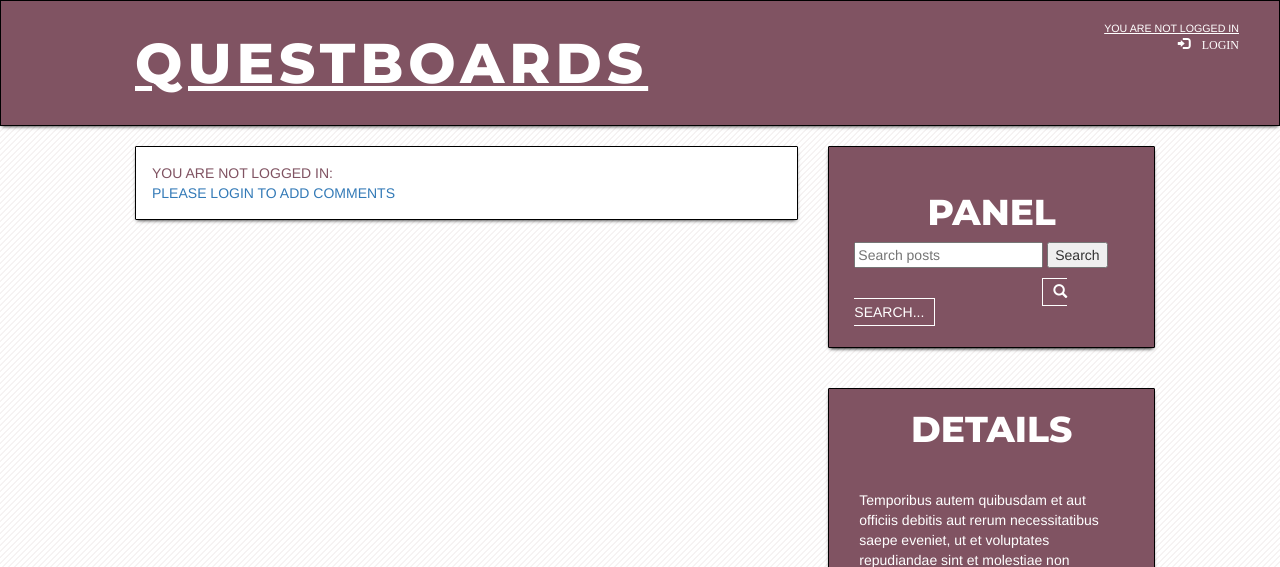
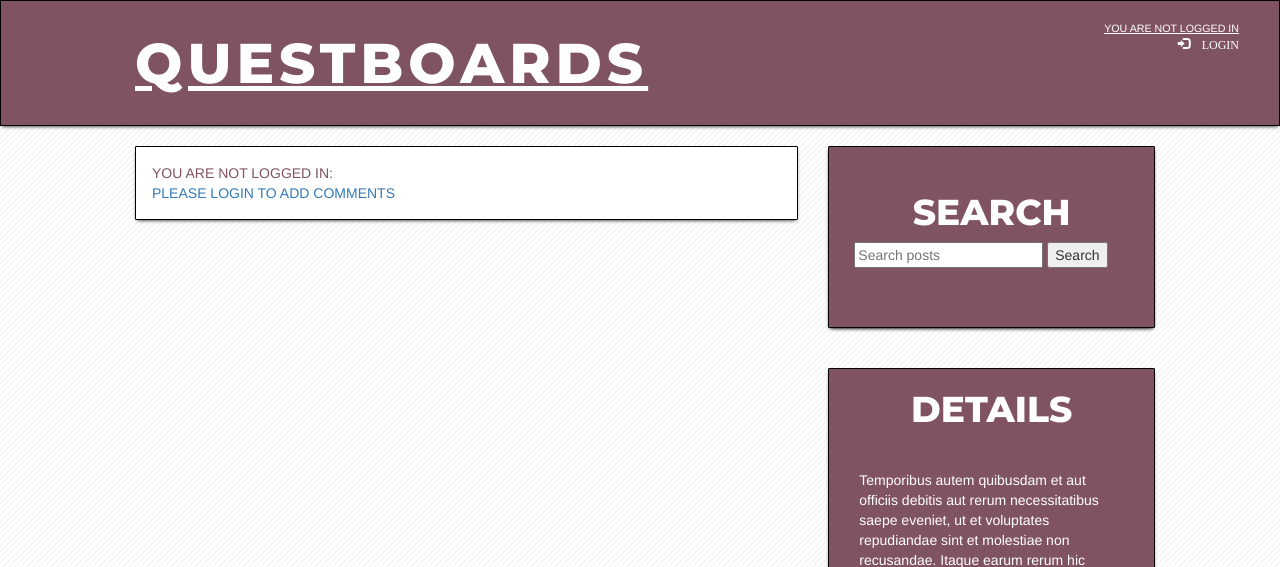
Before and after one commit to Marasson/questboards, a Django app: page /post/1/comment/ in a window 1280 px wide. Shown: the top 567 px of the page. Run offline with Django 3.2, Linux system fonts and the light colour scheme; data comes from the database, SQL or seed files in the repository; some libraries are stand-ins or nearby versions.

Commit message:
Django App

```diff
--- a/my_project/templates/my_project/base.html
+++ b/my_project/templates/my_project/base.html
@@ -45,13 +45,13 @@
 
                     <div class="panel">
                         <div class="panel-search">
-                        <h1 class="h1-panel">PANEL</h1>
+                        <h1 class="h1-panel">SEARCH</h1>
 
                         <form method='GET' action=''>
                                 <input type='text' name='q' placeholder='Search posts' value='{{ request.GET.q }}'>
                                 <input type='submit' value='Search'>
                         </form>
-                        <a href="{% url 'search' %}" class="panel-search-link"><span class="glyphicon glyphicon-search"></span>SEARCH...</a>
+                        <!--<a href="{% url 'search' %}" class="panel-search-link"><span class="glyphicon glyphicon-search"></span>SEARCH...</a>-->
                         <br>
                     </div>
                 </div>
```
